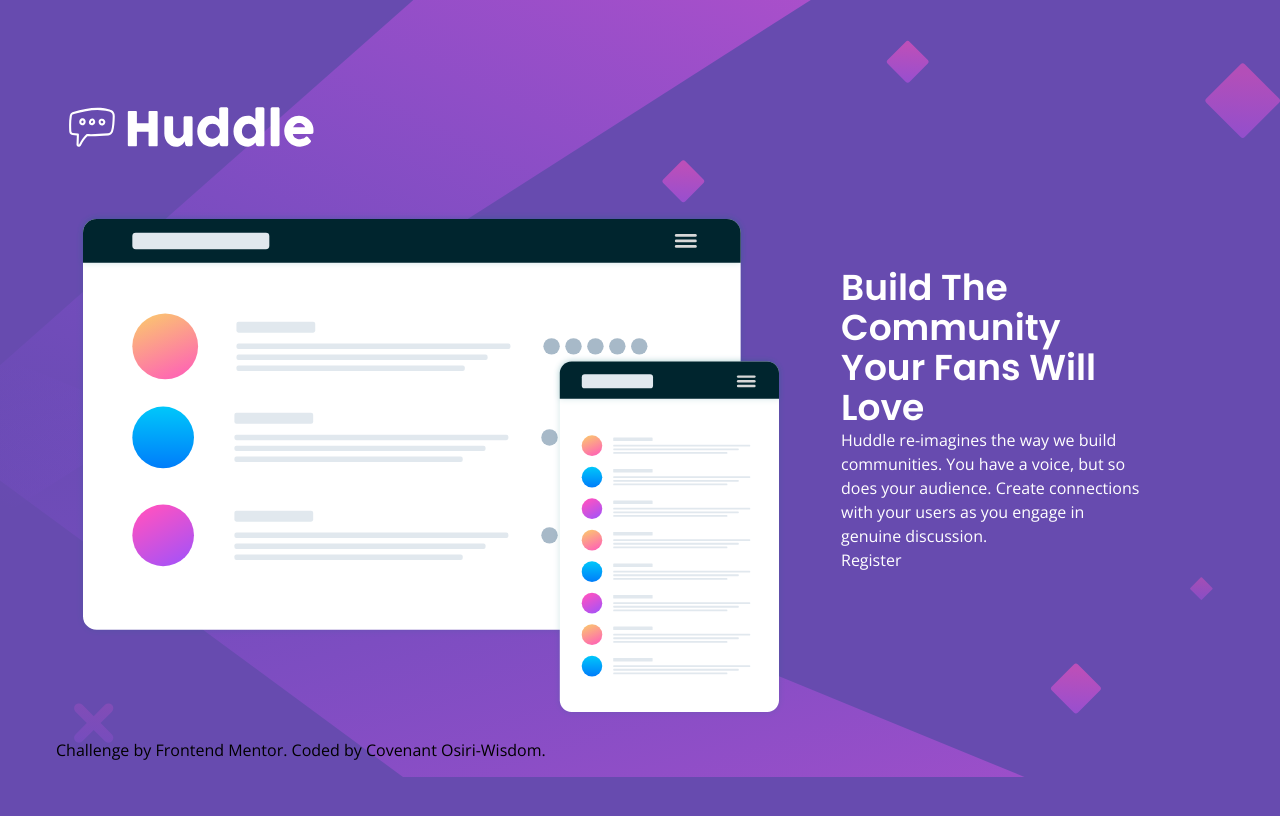
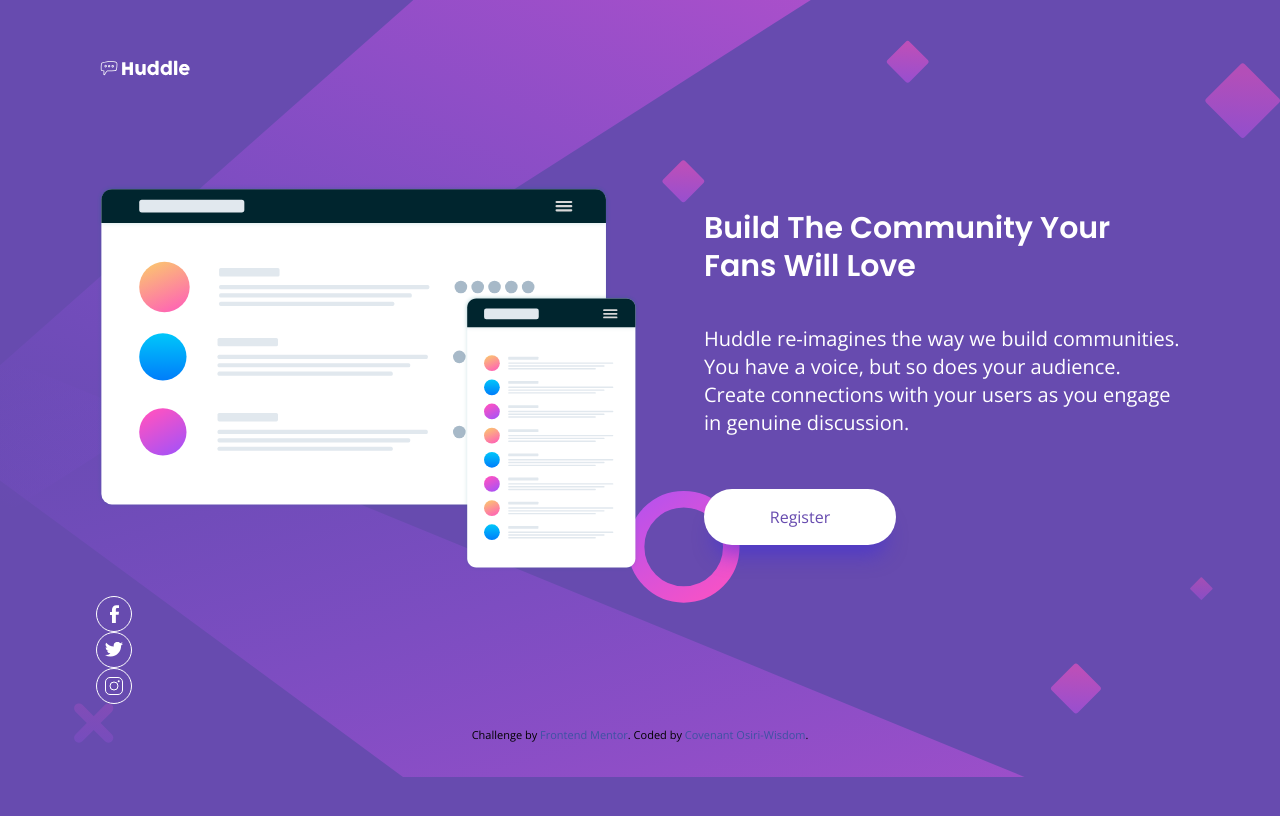
Before and after one commit to covenantosiri-wisdom/huddle-landing-page-with-single-introductory-section, a plain HTML site: page index.html in a window 1280 px wide. Drawn offline with nearby package versions, Linux system fonts and the light colour scheme.

Commit message:
add social icons and implement loads of tailwind classes

```diff
--- a/index.html
+++ b/index.html
@@ -25,40 +25,66 @@
         --color-purple-700: hsl(257, 40%, 49%);
         --color-magenta-400: hsl(300, 69%, 71%);
         --background-image-desktop-bg: url('./images/bg-desktop.svg');
-        --background-image-mobile-bg: url('./images/bg--mobile.svg');
+        --background-image-mobile-bg: url('./images/bg-mobile.svg');
       }
-    </style>
+      .attribution { font-size: 0.6875rem; text-align: center; }
+      .attribution a { color: hsl(228, 45%, 44%); }
+  </style>
 
 
 </head>
 
-<body class="bg-mobile-bg md:bg-desktop-bg bg-no-repeat bg-contain bg-purple-700 font-open-sans flex flex-col justify-center min-h-screen m-7 p-7">
+<body
+  class="bg-mobile-bg md:bg-desktop-bg bg-no-repeat bg-contain bg-purple-700 font-open-sans flex flex-col items-center min-h-screen text-center px-6 py-10 md:items-stretch md:text-left md:px-24 md:py-14 md:justify-between">
 
   <!--Logo and title-->
-  <div class="justify-self-start pb-8">
-    <img src="./images/logo.svg" alt="Hudlle Logo" class="">
+  <div class="justify-start">
+    <img src="./images/logo.svg" alt="Hudlle Logo" class="w-24">
   </div>
 
   <!--Main Text-->
-  <main class="flex p-5">
+  <main class="flex flex-col items-center gap-10 mt-10 md:flex-row md:items-center md:gap-16 md:mt-20">
     <!--The Big Image-->
-    <img src="./images/illustration-mockups.svg" alt="">
+    <img src="./images/illustration-mockups.svg" alt="" class="md:max-w-none md:w-1/2">
 
     <!--Description-->
-    <div class="p-7 m-7 text-white text-left ">
-      <h2 class="font-poppins font-semibold text-4xl">Build The Community Your Fans Will Love</h2>
+    <div class="flex flex-col items-center text-center gap-6 text-white md:items-start md:text-left md:w-1/2">
+      <h2 class="font-poppins font-semibold text-3xl leading-tight md:text-3xl">Build The Community Your Fans Will Love</h2>
 
-      <p class="font-normal font-open-sans">
+      <p class="font-normal font-open-sans md:text-xl mt-4">
         Huddle re-imagines the way we build communities. You have a voice, but so does your audience. Create connections
         with your users as you engage in genuine discussion.
       </p>
 
-      <button>Register</button>
+      <button
+        class="w-48 bg-white text-purple-700 py-4 rounded-full shadow-[0_20px_20px_-10px_hsl(245,75%,52%,0.5)] hover:bg-magenta-400 hover:text-white transition mt-7">Register</button>
     </div>
   </main>
 
   <div>
     <!--Social icons-->
+    <a href="#" aria-label="Facebook"
+      class="w-9 h-9 rounded-full border border-white text-white flex items-center justify-center hover:border-magenta-400 hover:text-magenta-400 transition-colors duration-200">
+      <svg width="9" height="18" viewBox="0 0 9 18" fill="currentColor" xmlns="http://www.w3.org/2000/svg">
+        <path
+          d="M5.86 18v-8.14H8.6l.41-3.18H5.86V4.65c0-.92.26-1.55 1.58-1.55h1.68V.28C8.83.24 7.74.15 6.46.15c-2.66 0-4.48 1.62-4.48 4.6v2.13H0v3.18h1.98V18h3.88z" />
+      </svg>
+    </a>
+    <a href="#" aria-label="Twitter"
+      class="w-9 h-9 rounded-full border border-white text-white flex items-center justify-center hover:border-magenta-400 hover:text-magenta-400 transition-colors duration-200">
+      <svg width="18" height="15" viewBox="0 0 18 15" fill="currentColor" xmlns="http://www.w3.org/2000/svg">
+        <path
+          d="M18 1.78a7.4 7.4 0 0 1-2.12.58A3.7 3.7 0 0 0 17.5.27a7.4 7.4 0 0 1-2.34.89A3.68 3.68 0 0 0 8.8 4.5a10.45 10.45 0 0 1-7.59-3.85A3.68 3.68 0 0 0 2.36 5.6a3.65 3.65 0 0 1-1.67-.46v.05a3.68 3.68 0 0 0 2.95 3.6 3.7 3.7 0 0 1-1.66.06 3.68 3.68 0 0 0 3.44 2.56A7.38 7.38 0 0 1 0 12.9a10.42 10.42 0 0 0 5.64 1.65c6.77 0 10.47-5.6 10.47-10.47l-.01-.48A7.5 7.5 0 0 0 18 1.78z" />
+      </svg>
+    </a>
+    <a href="#" aria-label="Instagram"
+      class="w-9 h-9 rounded-full border border-white text-white flex items-center justify-center hover:border-magenta-400 hover:text-magenta-400 transition-colors duration-200">
+      <svg width="18" height="18" viewBox="0 0 18 18" fill="none" xmlns="http://www.w3.org/2000/svg">
+        <rect x="0.5" y="0.5" width="17" height="17" rx="4.5" stroke="currentColor" />
+        <circle cx="9" cy="9" r="4" stroke="currentColor" />
+        <circle cx="13.7" cy="4.3" r="1" fill="currentColor" />
+      </svg>
+    </a>
 
   </div>
 
```
